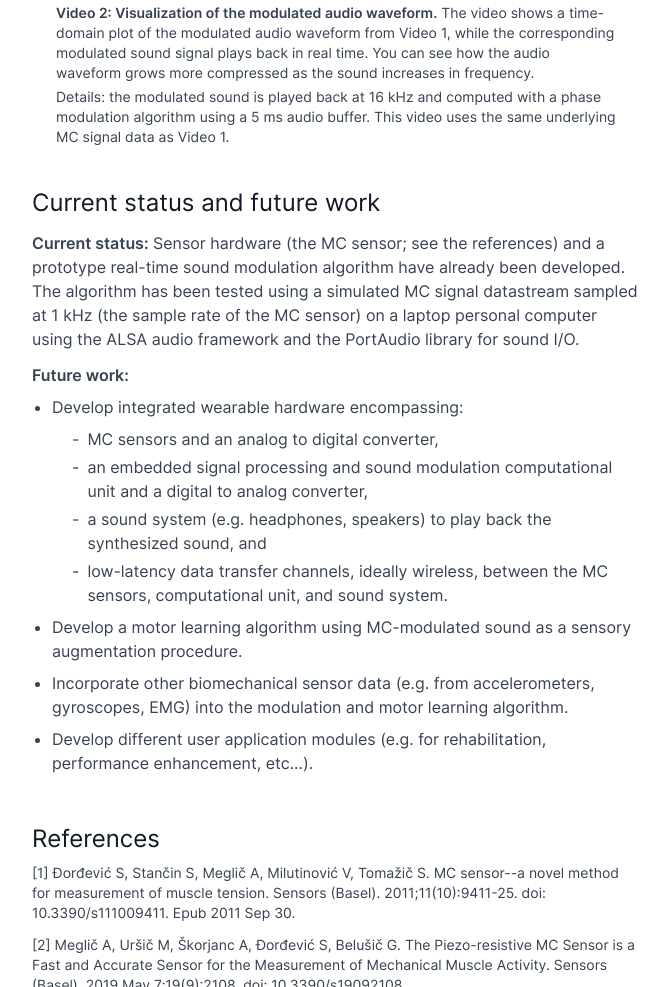
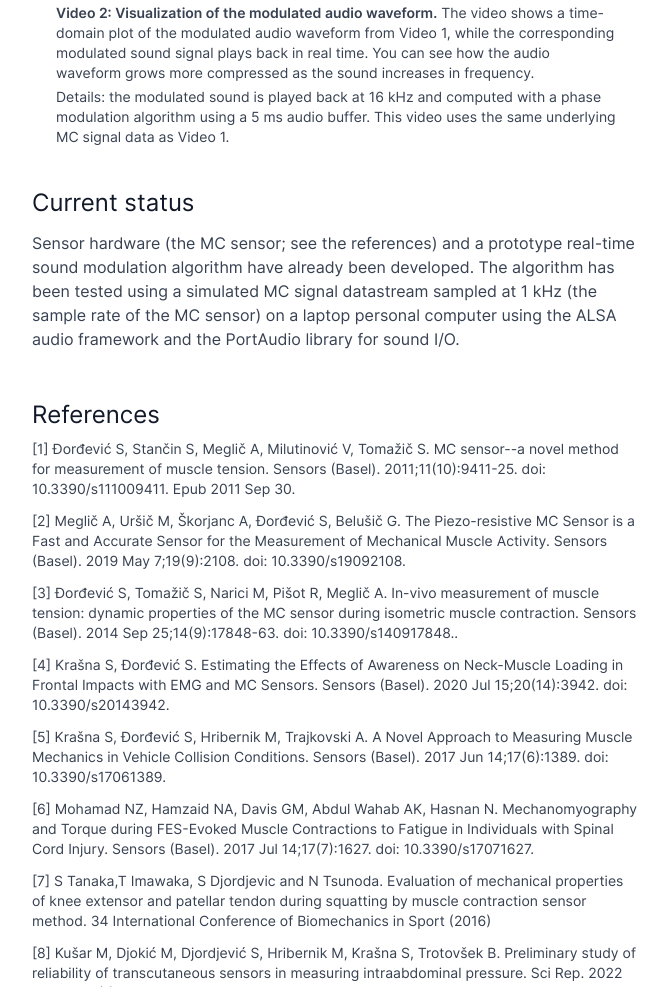
Before and after one commit to ejmastnak/mc-modulation-demo, a website built with Vite: page index.html in a window 1280 px wide. Shown: the part 1715-2702 px from the top of the page, without its empty margins (304-972 px from the left). Built offline with nearby package versions, Linux system fonts and the light colour scheme.

Commit message:
revert: remove future work

```diff
--- a/index.html
+++ b/index.html
@@ -87,45 +87,11 @@
           </div>
         </div>
 
-        <h2 class="mt-8 text-xl xs:text-2xl text-gray-900">Current status and future work</h2>
+        <h2 class="mt-8 text-xl xs:text-2xl text-gray-900">Current status</h2>
         <p class="mt-3">
-          <strong class="font-semibold">Current status:</strong>
           Sensor hardware (the MC sensor; see the <a href="#references" class="hover:text-blue-600 hover:underline">references</a>) and a prototype real-time sound modulation algorithm have already been developed.
           The algorithm has been tested using a simulated MC signal datastream sampled at 1 kHz (the sample rate of the MC sensor) on a laptop personal computer using the ALSA audio framework and the PortAudio library for sound I/O.
         </p>
-
-        <p class="mt-3"><strong class="font-semibold">Future work:</strong></p>
-
-        <ul class="mt-2 ml-5 list-disc space-y-2">
-
-          <li>Develop integrated wearable hardware encompassing:
-          <ul class="mt-2 ml-5 list-inside space-y-1">
-              <li class="flex space-x-2">
-                <p>-</p>
-                <p>MC sensors and an analog to digital converter,</p>
-              </li>
-              <li class="flex space-x-2">
-                <p>-</p>
-                <p>an embedded signal processing and sound modulation computational unit and a digital to analog converter,</p>
-              </li>
-              <li class="flex space-x-2">
-                <p>-</p>
-                <p>a sound system (e.g. headphones, speakers) to play back the synthesized sound, and</p>
-              </li>
-              <li class="flex space-x-2">
-                <p>-</p>
-                <p>low-latency data transfer channels, ideally wireless, between the MC sensors, computational unit, and sound system. </p>
-              </li>
-            </ul>
-          </li>
-
-          <li>Develop a motor learning algorithm using MC-modulated sound as a sensory augmentation procedure.</li>
-
-          <li>Incorporate other biomechanical sensor data (e.g. from accelerometers, gyroscopes, EMG) into the modulation and motor learning algorithm.</li>
-
-          <li>Develop different user application modules (e.g. for rehabilitation, performance enhancement, etc...).</li>
-
-        </ul>
 
         <!-- Footnotes -->
         <h2 id="references" class="mt-12 text-xl xs:text-2xl text-gray-900">References</h2>
```
